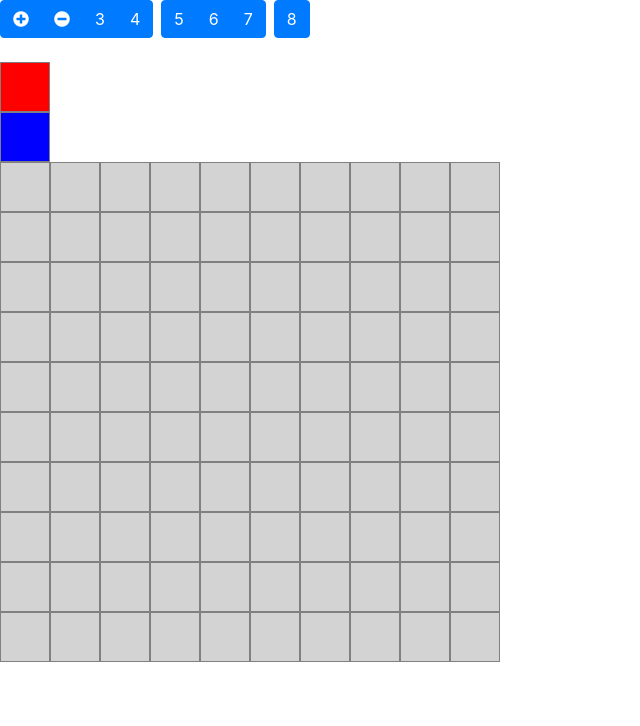
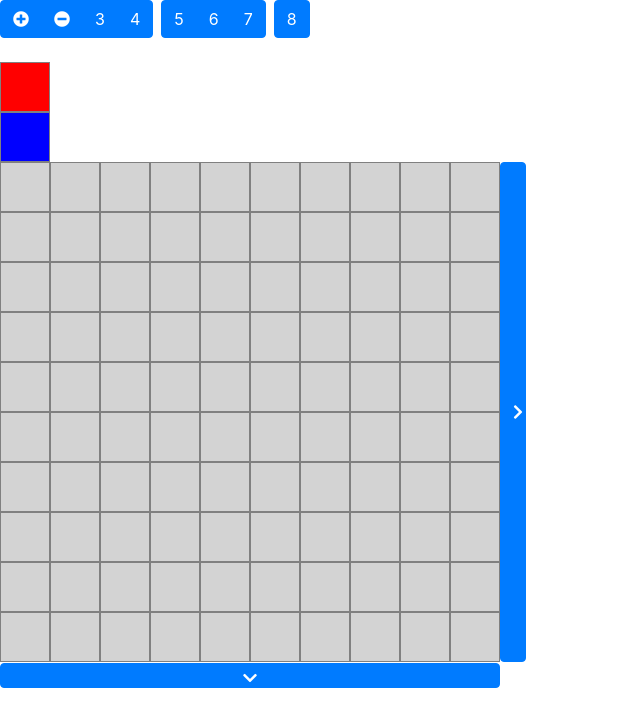
Before and after one commit to reessm01/front-end-capstone, a React (Create React App) app: page / in a window 1280 px wide. Shown: the top 726 px of the page, without its empty margins (0-640 px from the left). Built offline with nearby package versions, Linux system fonts and the light colour scheme.

Commit message:
grid pagination added

```diff
--- a/public/index.html
+++ b/public/index.html
@@ -1,5 +1,6 @@
 <!DOCTYPE html>
 <html lang="en">
+
 <head>
   <meta charset="utf-8" />
   <link rel="shortcut icon" href="%PUBLIC_URL%/favicon.ico" />
@@ -7,10 +8,9 @@
     integrity="sha384-ggOyR0iXCbMQv3Xipma34MD+dH/1fQ784/j6cY/iJTQUOhcWr7x9JvoRxT2MZw1T" crossorigin="anonymous" />
   <link rel="stylesheet" href="https://use.fontawesome.com/releases/v5.8.1/css/all.css"
     integrity="sha384-50oBUHEmvpQ+1lW4y57PTFmhCaXp0ML5d60M1M7uH2+nqUivzIebhndOJK28anvf" crossorigin="anonymous">
-    <meta
-      name="viewport"
-      content="width=device-width, initial-scale=1, shrink-to-fit=no"
-    />
+  <link rel="stylesheet" href="https://use.fontawesome.com/releases/v5.8.1/css/all.css"
+    integrity="sha384-50oBUHEmvpQ+1lW4y57PTFmhCaXp0ML5d60M1M7uH2+nqUivzIebhndOJK28anvf" crossorigin="anonymous">
+  <meta name="viewport" content="width=device-width, initial-scale=1, shrink-to-fit=no" />
   <meta name="theme-color" content="#000000" />
   <!--
       manifest.json provides metadata used when your web app is installed on a
@@ -28,6 +28,7 @@
     -->
   <title>React App</title>
 </head>
+
 <body>
   <noscript>You need to enable JavaScript to run this app.</noscript>
   <div id="root"></div>
@@ -42,4 +43,5 @@
       To create a production bundle, use `npm run build` or `yarn build`.
     -->
 </body>
+
 </html>
--- a/src/components/Canvas.js
+++ b/src/components/Canvas.js
@@ -3,7 +3,10 @@ import { Grid } from "./Grid/Grid";
 import { ToolBar } from "./ToolBar";
 import { PictureList } from "./PictureList";
 import { width } from "./Grid/styles"
+import { Button, OverlayTrigger } from "react-bootstrap"
+import { toolTip } from "./ToolTip"
 //import { connect } from "react-redux";
+
 export class Canvas extends Component {
   state = {
     numRows: 10,
@@ -14,42 +17,89 @@ export class Canvas extends Component {
       { pictureId: 2, bgColor: "blue" }
     ]
   };
+
   componentWillMount() {
     let grid = Array(this.state.numRows).fill(null).map(() => Array(this.state.numCols).fill({ pictureLink: null }))
     let initWidth = this.state.numRows * width
     this.setState({ ...this.state, grid: grid, canvasWidth: initWidth })
   }
-  handleAddGrid = () => {
+
+  handleClick = e => {
+    switch (e.button) {
+      case 0:
+        this.handleAddGrid(e.target.id)
+        break
+    }
+  }
+
+  contextMenu = e => {
+    console.log(e.target)
+    e.preventDefault()
+    this.handleSubtractGrid(e.target.id)
+  }
+
+  handleAddGrid = id => {
     let newGrid = Array.from(this.state.grid)
+    let newRow = 0
+    let newCol = 0
+    let newWidth = width
+
+    if (id === "col") {
+      newCol = 1
       newGrid.map(row => row.push({ pictureLink: null }))
-    newGrid.push(Array(this.state.numCols + 1).fill({ pictureLink: null }))
+    } else {
+      newRow = 1
+      newWidth = 0
+      newGrid.push(Array(this.state.numCols).fill({ pictureLink: null }))
+    }
+
     this.setState({
-      numRows: this.state.numRows + 1,
-      numCols: this.state.numCols + 1,
-      canvasWidth: this.state.canvasWidth + width,
+      numRows: this.state.numRows + newRow,
+      numCols: this.state.numCols + newCol,
+      canvasWidth: this.state.canvasWidth + newWidth,
       grid: newGrid
     });
   };
-  handleSubtractGrid = () => {
+
+  handleSubtractGrid = id => {
+    const minRows = (this.state.numRows > 1) && (id === "rows")
+    const minCols = (this.state.numCols > 1) && (id === "col")
+    const removalAllowed = minRows || minCols
+    console.log(id)
+    if(removalAllowed){
+
       let newGrid = Array.from(this.state.grid)
+      let newRow = 0
+      let newCol = 0
+      let newWidth = width
+
+      if (id === "col") {
+        newCol = 1
+        newGrid.forEach(row => row.pop())
+      } else {
+        newRow = 1
+        newWidth = 0
         newGrid.pop()
-    newGrid.forEach(row => row.pop())
+      }
+
       this.setState({
-      numRows: this.state.numRows - 1,
-      numCols: this.state.numCols - 1,
-      canvasWidth: this.state.canvasWidth - width,
+        numRows: this.state.numRows - newRow,
+        numCols: this.state.numCols - newCol,
+        canvasWidth: this.state.canvasWidth - newWidth,
         grid: newGrid
-    });
-  };
+      })
+    }
+  }
+
   handleDragOver = (e) => {
     console.log("finish dragging");
     e.preventDefault()
   }
-  handleDragStart = pictureId => event=>{
+
+  handleDragStart = pictureId => event => {
     console.log(pictureId)
-      event.dataTransfer.setData("pictureId",pictureId)
+    event.dataTransfer.setData("pictureId", pictureId)
   }
-
 
   render() {
 
@@ -57,7 +107,7 @@ export class Canvas extends Component {
     for (let i = 0; i < this.state.grid.length; i++) {
       let row = [];
       for (let j = 0; j < this.state.grid[0].length; j++) {
-        row.push(<Grid key={i + "," + j} image={this.state.grid[i][j].pictureLink}/>);
+        row.push(<Grid key={i + "," + j} image={this.state.grid[i][j].pictureLink} />);
       }
       store.push(row);
     }
@@ -66,22 +116,56 @@ export class Canvas extends Component {
       <div>
         <div>
           <ToolBar
-            handleAddGrid={this.handleAddGrid}
-            handleSubtractGrid={this.handleSubtractGrid}
           />
         </div>
         <br />
         <div>
-          <PictureList pictures={this.state.pictures} handleDragStart={this.handleDragStart}/>
+          <PictureList pictures={this.state.pictures} handleDragStart={this.handleDragStart} />
         </div>
+        <div style={{ display: "block" }}>
+          <div style={{ display: "flex" }}>
             <div onDragOver={this.handleDragOver}
               style={{
                 display: "flex",
                 width: this.state.canvasWidth + "px",
-            flexWrap: "wrap"
+                flexWrap: "wrap",
+                margin: "0px"
               }}
             >
               {store}
+            </div>
+            <OverlayTrigger
+              placement="right"
+              delay={{ show: 250, hide: 400 }}
+              overlay={toolTip}
+            >
+              <Button
+                id="col"
+                onClick={this.handleClick}
+                onContextMenu={this.contextMenu}
+                style={{ width: "25px", margin: "0px" }}
+              >
+                <div style={{ display: "flex", justifyContent: "flex-start" }}>
+                  <i class="fas fa-chevron-right" />
+                </div>
+              </Button>
+            </OverlayTrigger>
+          </div>
+          <OverlayTrigger
+            placement="bottom"
+            delay={{ show: 250, hide: 400 }}
+            overlay={toolTip}
+          >
+            <Button
+              id="rows"
+              onClick={this.handleClick}
+              onContextMenu={this.contextMenu}
+              style={{ height: "25px", margin: "0px", width: this.state.canvasWidth + "px" }} >
+                <div id="rows" style={{ display: "flex", justifyContent:"center", width:"initial" }}>
+                  <i id="rows" class="fas fa-chevron-down" />
+                </div>
+              </Button>
+          </OverlayTrigger>
         </div>
       </div>
     );
--- /dev/null
+++ b/src/components/ToolTip.js
@@ -0,0 +1,16 @@
+import React from "react";
+
+export const toolTip = props => (
+    <div
+        {...props}
+        style={{
+            backgroundColor: 'rgba(0, 0, 0, 0.85)',
+            padding: '2px 10px',
+            color: 'white',
+            borderRadius: 3,
+            ...props.style
+        }}>
+        Left click to add <br />
+        Right click to remove
+    </div>
+)
```
Lines whose indentation alone changed are shown as unchanged.
